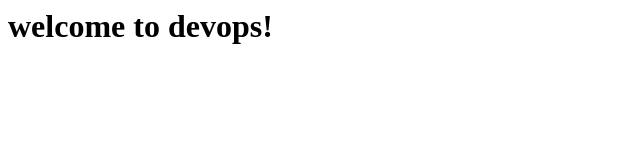
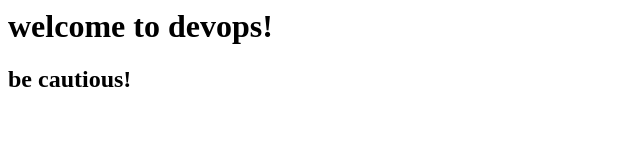
Before and after one commit to tejashviniraj/teja.demo, a plain HTML site: page index.html in a window 1280 px wide. Shown: the whole page, without its empty margins (0-640 px from the left). Drawn offline with Linux system fonts and the light colour scheme.

Commit message:
this is new release branch

```diff
--- a/index.html
+++ b/index.html
@@ -1,5 +1,6 @@
 <html>
 <body>
 <h1> welcome to devops! </h1>
+<h2> be cautious! </h2>
 </body>
 </html>
```
